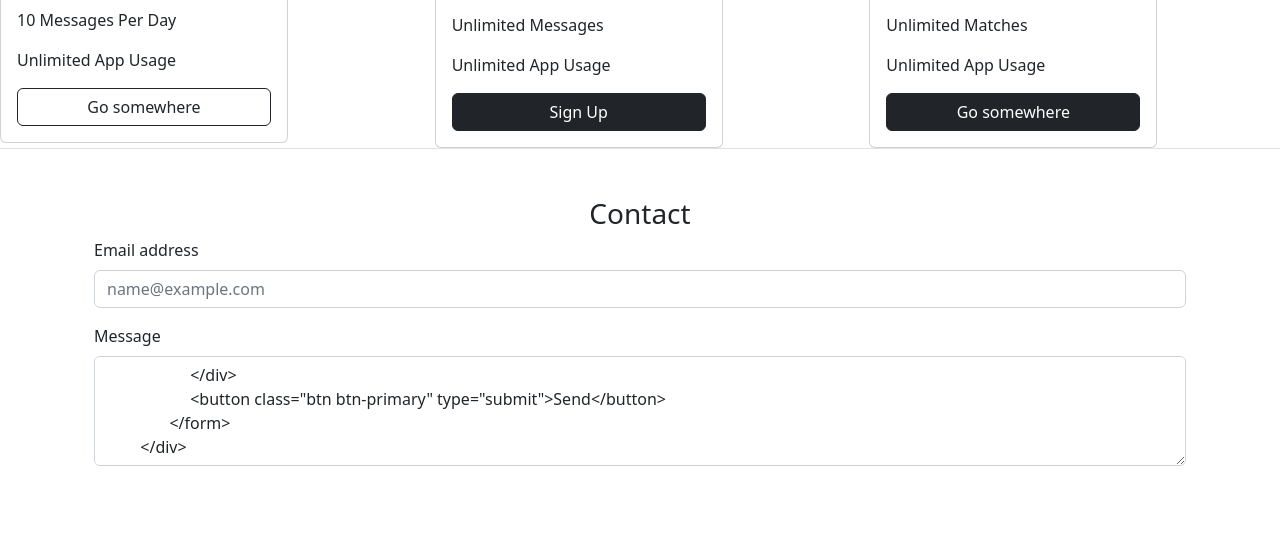
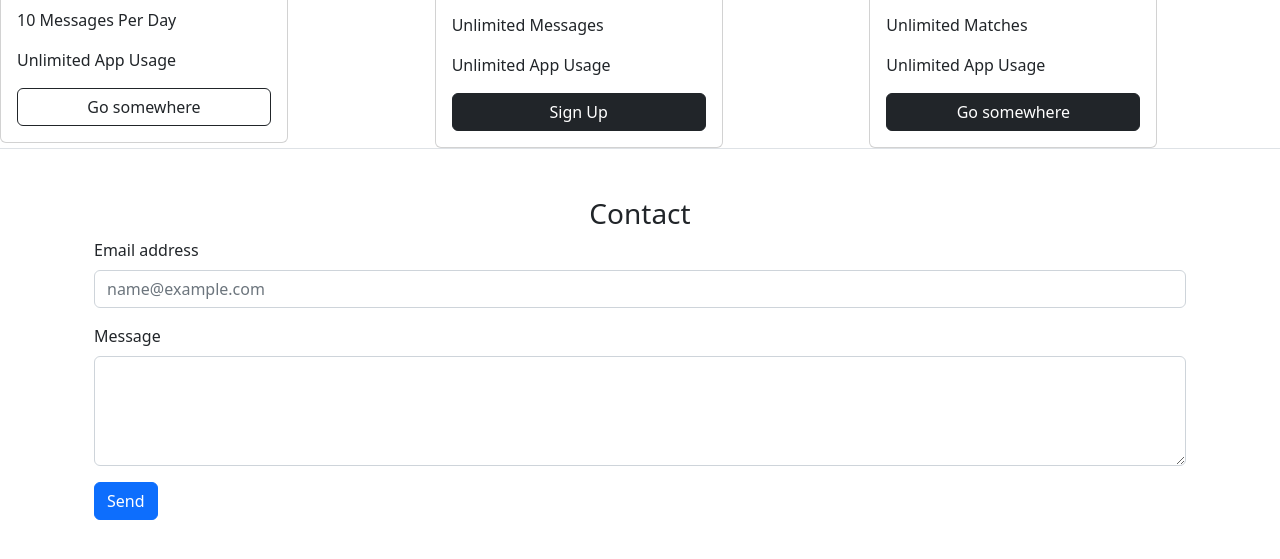
Before and after one commit to RickyMartinez16/testing-buttons, a plain HTML site: page index.html in a window 1280 px wide. Shown: the part 233-792 px from the top of the page. Drawn offline with nearby package versions, Linux system fonts and the light colour scheme.

Commit message:
text area

```diff
--- a/index.html
+++ b/index.html
@@ -93,7 +93,7 @@
                     </div>
                     <div class="mb-3">
                         <label for="exampleFormControlTextarea1" class="form-label">Message</label>
-                        <textarea class="form-control" type="text" name="message" rows="4" required>
+                        <textarea class="form-control" type="text" name="message" rows="4" required> </textarea>
                     </div>
                     <button class="btn btn-primary" type="submit">Send</button>
                </form>
```
